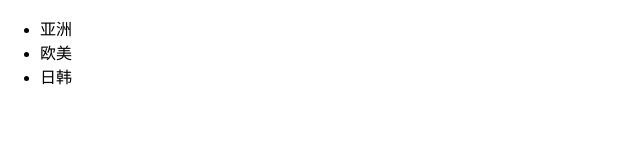
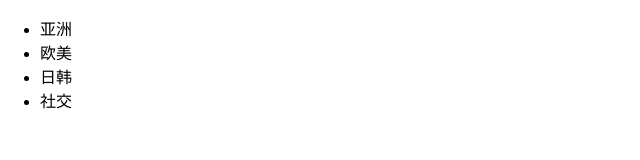
Before and after one commit to git-yzj/gdHot, a plain HTML site: page index.html in a window 1280 px wide. Shown: the full height of the page, 0-640 px from the left. Drawn offline with Linux system fonts and the light colour scheme.

Commit message:
第二次提交-新增社交功能

```diff
--- a/index.html
+++ b/index.html
@@ -14,6 +14,7 @@
     <li>亚洲</li>
     <li>欧美</li>
     <li>日韩</li>
+    <li>社交</li>
 </ul>
 </body>
 </html>
```
